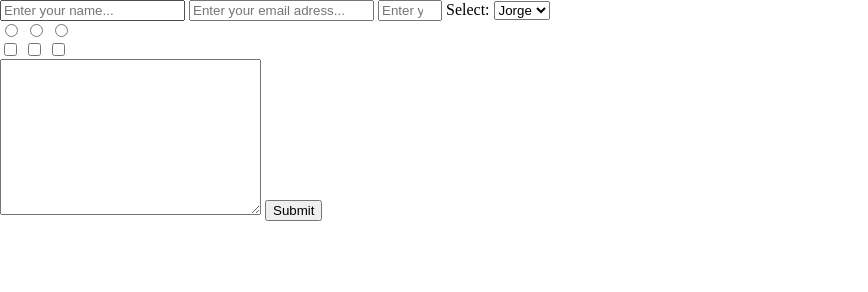
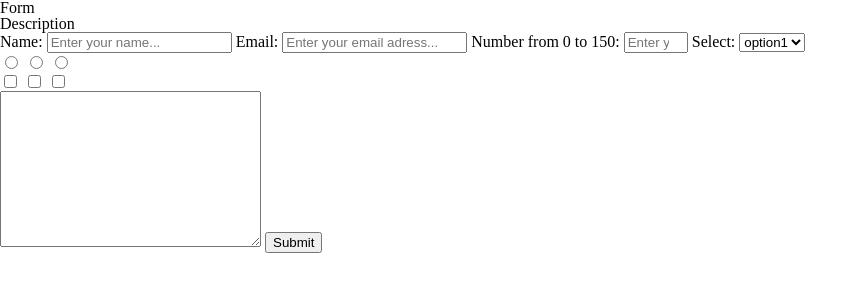
Before and after one commit to Nico-Martins/survey-form, a plain HTML site: page index.html in a window 1280 px wide. Shown: the whole page, without its empty margins (0-868 px from the left). Drawn offline with Linux system fonts and the light colour scheme.

Commit message:
Finished the html

```diff
--- a/index.html
+++ b/index.html
@@ -5,43 +5,45 @@
         <link href="styles.css" rel="stylesheet">
     </head>
     <body>
-        <h1 id="title"> </h1>
-        <p id="description"></p>
+        <h1 id="title">Form</h1>
+        <p id="description">Description</p>
         <form id="survey-form">
-            <label for="name">
-                <input type="text" id="name" placeholder="Enter your name...">
+            <label id="name-label" for="name">Name:
+                <input type="text" id="name" placeholder="Enter your name..." required>
             </label>
-            <label for="email">
-                <input type="email" id="email" placeholder="Enter your email adress...">
+            <label id="email-label" for="email">Email:
+                <input type="email" id="email" placeholder="Enter your email adress..." required>
             </label>
-            <label for="number">
+            <label id="number-label" for="number">Number from 0 to 150:
                 <input type="number" id="number" min="0" max="150" placeholder="Enter your age...">
             </label>
             <label for="dropdown"> Select:
                 <select id="dropdown">
-                    <option value="Jorge">Jorge</option>
+                    <option value="option1">option1</option>
+                    <option value="option1">option2</option>
+                    <option value="option1">option3</option>
                 </select>
             </label>
             <fieldset>
                 <label for="option1">
-                    <input type="radio" name="radiofield" id="option1">
+                    <input type="radio" name="radiofield" id="option1" value="option-name1">
                 </label>
                 <label for="option2">
-                    <input type="radio" name="radiofield" id="option2">
+                    <input type="radio" name="radiofield" id="option2" value="option-name2">
                 </label>
                 <label for="option3">
-                    <input type="radio" name="radiofield" id="option3">
+                    <input type="radio" name="radiofield" id="option3" value="option-name3">
                 </label>
             </fieldset>
             <fieldset>
                 <label for="option1">
-                    <input type="checkbox" name="radiofield2" id="option1" value="option-name">
+                    <input type="checkbox" name="radiofield2" id="option1" value="option-name1">
                 </label>
                 <label for="option2">
-                    <input type="checkbox" name="radiofield2" id="option2" value="option-name">
+                    <input type="checkbox" name="radiofield2" id="option2" value="option-name2">
                 </label>
                 <label for="option3">
-                    <input type="checkbox" name="radiofield2" id="option3" value="option-name">
+                    <input type="checkbox" name="radiofield2" id="option3" value="option-name3">
                 </label>
             </fieldset>
             <label for="text"><textarea name="text1" id="text1" cols="30" rows="10"></textarea></label>
```
